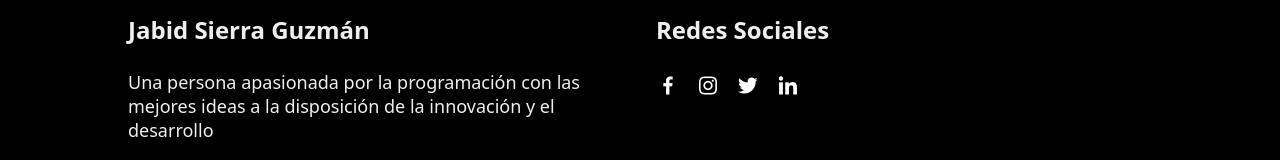
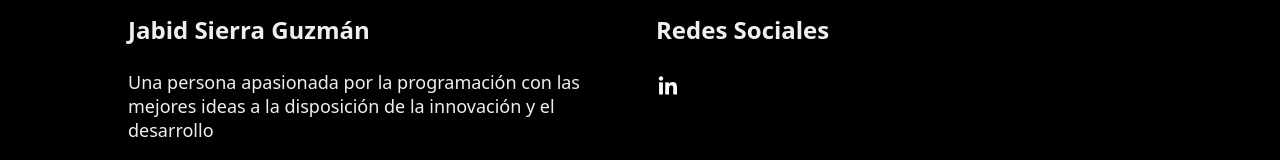
Before and after one commit to jabidsierra/portafolio, a plain HTML site: page index.html in a window 1280 px wide. Shown: the part 4429-4589 px from the top of the page. Drawn offline with nearby package versions, Linux system fonts and the light colour scheme.

Commit message:
linkdin footer

```diff
--- a/index.html
+++ b/index.html
@@ -318,26 +318,9 @@
           <h3 class="footer__title">Redes Sociales</h3>
 
           <ul class="footer__social-list">
-            <li class="footer__social-item">
-              <a class="footer__social-link" href="#"
-                ><i class="bx bxl-facebook"></i
-              ></a>
-            </li>
 
             <li class="footer__social-item">
-              <a class="footer__social-link" href="#"
-                ><i class="bx bxl-instagram"></i
-              ></a>
-            </li>
-
-            <li class="footer__social-item">
-              <a class="footer__social-link" href="#"
-                ><i class="bx bxl-twitter"></i
-              ></a>
-            </li>
-
-            <li class="footer__social-item">
-              <a class="footer__social-link" href="#"
+              <a class="footer__social-link" href="https://www.linkedin.com/in/jabid-sierra-a9b53294/"
                 ><i class="bx bxl-linkedin" ></i
               ></a>
             </li>
```
